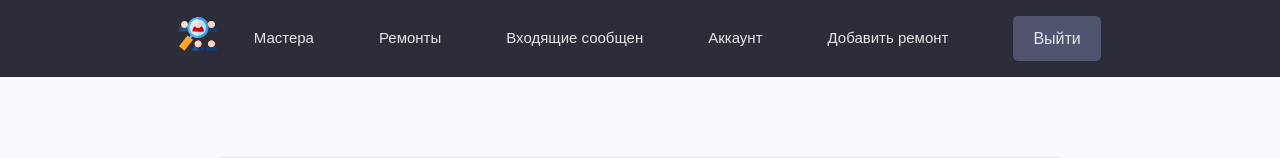
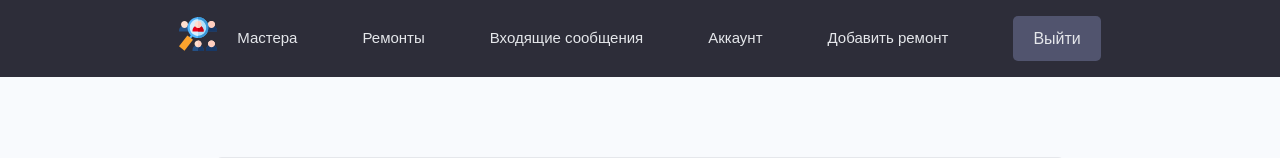
Before and after one commit to Meshcheryakovd200000/repairs, a Django app: page /repairs/create-repair/ in a window 1280 px wide. Shown: the top 158 px of the page. Run offline with Django 4.2, Linux system fonts and the light colour scheme; a user stored in the database is signed in; data comes from the database, SQL or seed files in the repository; some libraries are stand-ins or nearby versions.

Commit message:
настройка коммитов

```diff
--- a/repsearch/repairs/templates/repairs/navbar.html
+++ b/repsearch/repairs/templates/repairs/navbar.html
@@ -14,7 +14,7 @@
         <ul class="header__menu">
           <li class="header__menuItem"><a href="{% url 'profiles' %}">Мастера</a></li>
           <li class="header__menuItem"><a href="{% url 'repairs' %}">Ремонты</a></li>
-          <li class="header__menuItem"><a href="inbox.html">Входящие сообщен</a></li>
+          <li class="header__menuItem"><a href="inbox.html">Входящие сообщения</a></li>
           {% if request.user.is_authenticated %}
           <li class="header__menuItem"><a href="{% url 'account' %}">Аккаунт</a></li>
           <li class="header__menuItem"><a href="{% url 'create-repair' %}">Добавить ремонт</a></li>
```
